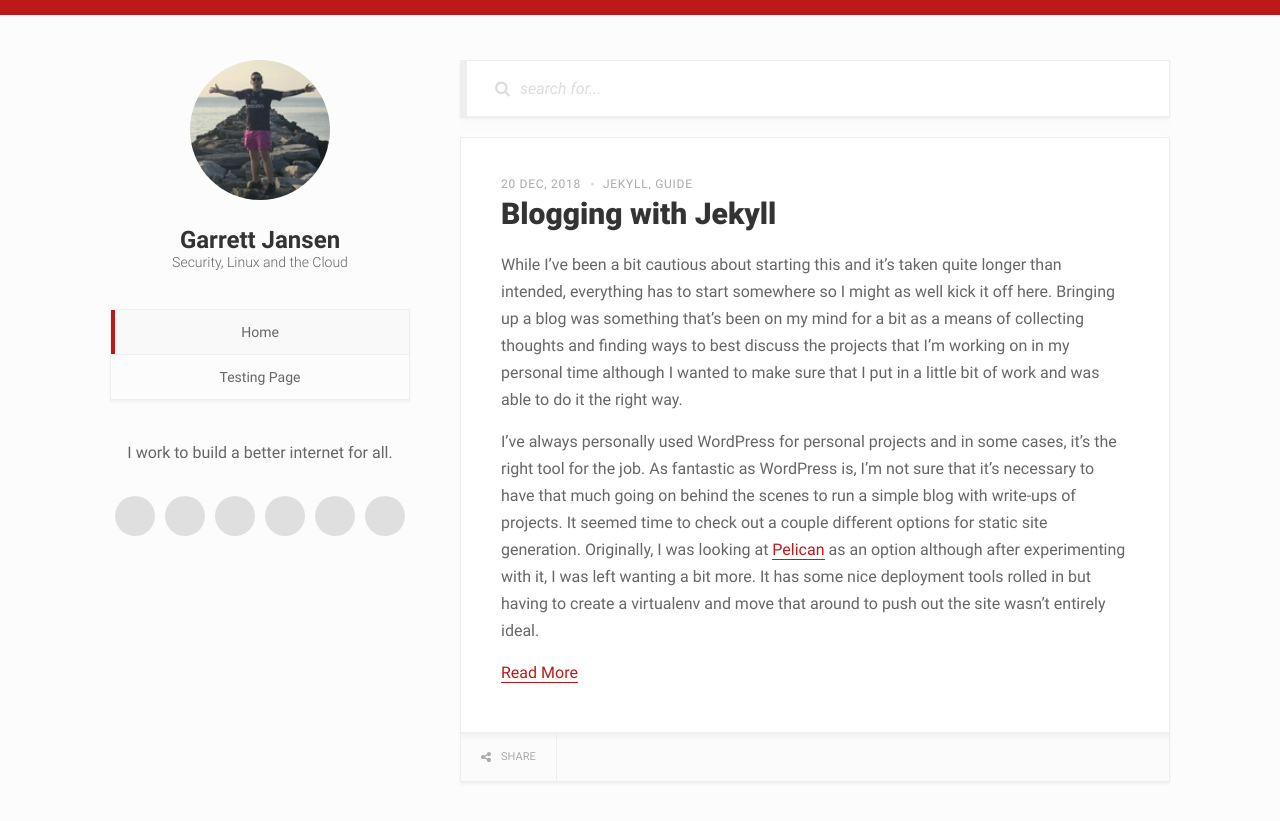
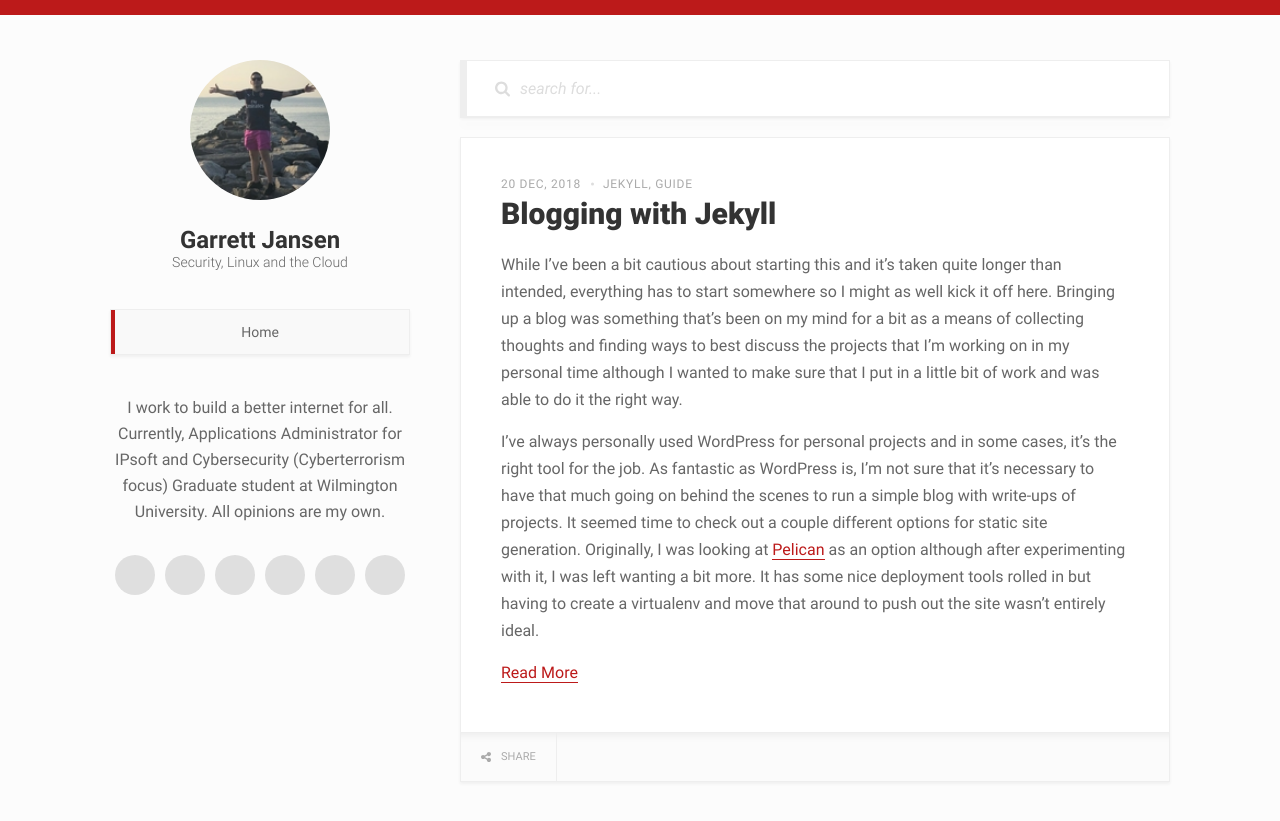
Before and after one commit to garrettjj/website, a Jekyll site: the page built from index.html, in a window 1280 px wide. Shown: the top 821 px of the page. Built offline with Jekyll 4.4.1, drawn with Linux system fonts in a browser that asks for light colours; the list of posts is cut into pages by our own code.

Commit message:
Updating personalization and pages for pushing live

```diff
--- a/_config.yml
+++ b/_config.yml
@@ -2,10 +2,10 @@
 name: Garrett Jansen
 job_title: Security, Linux and the Cloud
 email: garrett@jansen.sh
-description: I work to build a better internet for all.
+description: I work to build a better internet for all. Currently, Applications Administrator for IPsoft and Cybersecurity (Cyberterrorism focus) Graduate student at Wilmington University. All opinions are my own.
 avatar: /assets/img/avatar.jpg
 favicon: /favicon.ico
-twitter_handler: your_handler
+twitter_handler: slavexstate
 analytics_code: UA-XXXXXXX-2
 disqus: your_disqus_site
 
@@ -42,7 +42,7 @@ show_categories: 1
 show_tags: 1
 show_email: 1
 show_rss: 1
-show_comments: 1
+show_comments: 0
 show_menu: 1
 fixed_sidebar: 1
 
```
Also changed, not shown: _pages/testing-page/index.md (deleted, +0 -12 lines).
